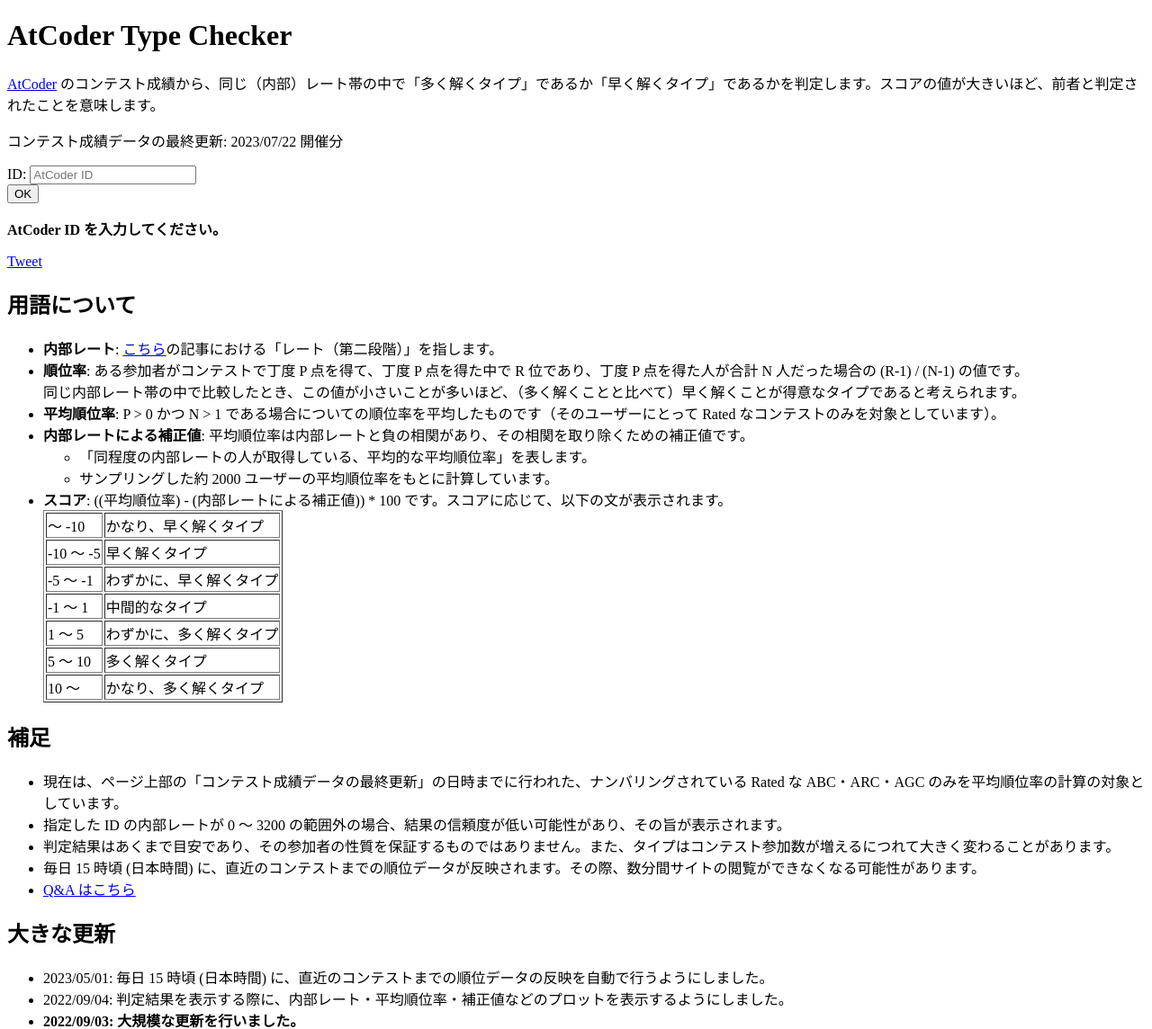
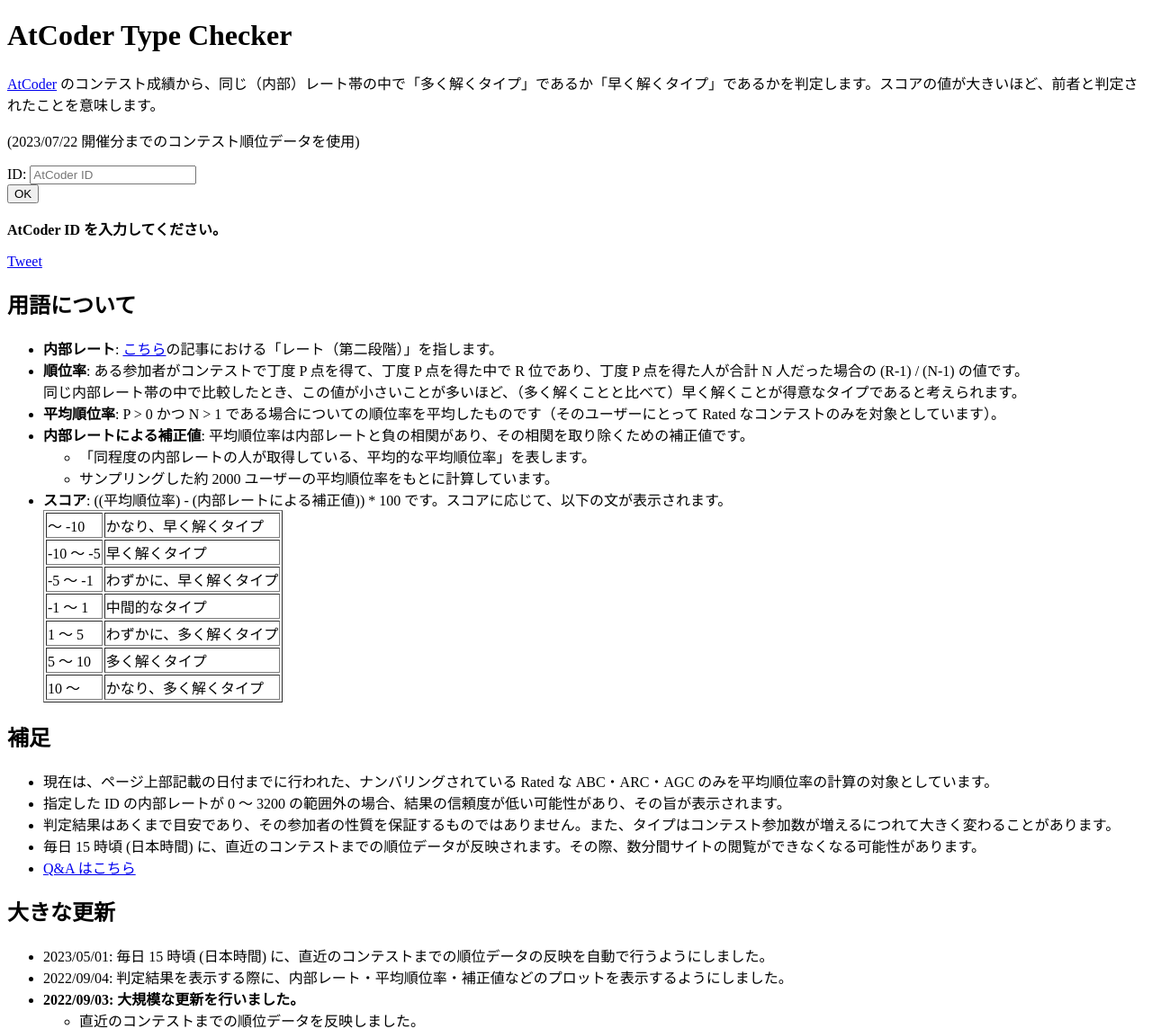
Before and after one commit to tomii9273/atcoder_type_checker, a Flask app: page / in a window 1280 px wide. Shown: the top 1144 px of the page at 90% size. Run offline with Flask 3, Linux system fonts and the light colour scheme; parts of the project's set-up code (start-up, migrations or seed data) failed here and were passed over; some libraries are stand-ins or nearby versions.

Commit message:
update terms

```diff
--- a/templates/index.html
+++ b/templates/index.html
@@ -11,7 +11,7 @@
 	<p><a href="https://atcoder.jp/">AtCoder</a>
 		のコンテスト成績から、同じ（内部）レート帯の中で「多く解くタイプ」であるか「早く解くタイプ」であるかを判定します。スコアの値が大きいほど、前者と判定されたことを意味します。
 	</p>
-	<p>コンテスト成績データの最終更新: {{ date_rank_data }} 開催分</p>
+	<p>({{ date_rank_data }} 開催分までのコンテスト順位データを使用)</p>
 	<form action="/" method="POST" enctype="multipart/form-data">
 		<div>
 			<label for="name">ID: </label>
@@ -80,7 +80,7 @@
 	</ul>
 	<h2>補足</h2>
 	<ul>
-		<li>現在は、ページ上部の「コンテスト成績データの最終更新」の日時までに行われた、ナンバリングされている Rated な ABC・ARC・AGC のみを平均順位率の計算の対象としています。</li>
+		<li>現在は、ページ上部記載の日付までに行われた、ナンバリングされている Rated な ABC・ARC・AGC のみを平均順位率の計算の対象としています。</li>
 		<li>指定した ID の内部レートが 0 ～ 3200 の範囲外の場合、結果の信頼度が低い可能性があり、その旨が表示されます。</li>
 		<li>判定結果はあくまで目安であり、その参加者の性質を保証するものではありません。また、タイプはコンテスト参加数が増えるにつれて大きく変わることがあります。</li>
 		<li>毎日 15 時頃 (日本時間) に、直近のコンテストまでの順位データが反映されます。その際、数分間サイトの閲覧ができなくなる可能性があります。</li>
```
